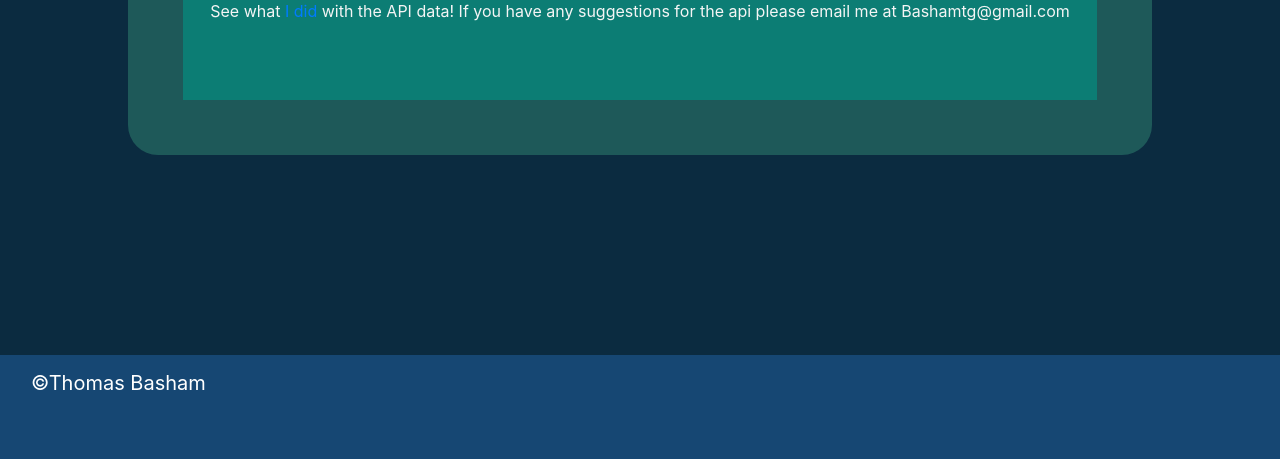
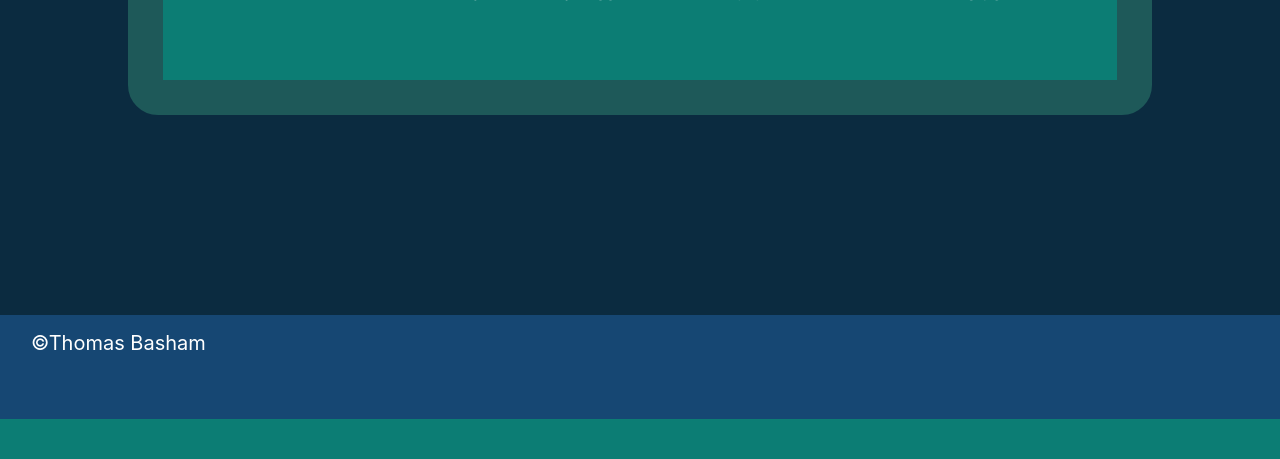
Before and after one commit to Thomas-Basham/hiking-trails-api, a Django app: page /documentation in a window 1280 px wide. Shown: the part 1147-1606 px from the top of the page. After the commit the page ends 1566 px from the top, so only its background shows below. Run offline with Django 4.2, Linux system fonts and the light colour scheme; some libraries are stand-ins or nearby versions.

Commit message:
added css variables

```diff
--- a/static/css/base.css
+++ b/static/css/base.css
@@ -1,3 +1,26 @@
+html,
+body {
+    --custom-font-family: -apple-system, BlinkMacSystemFont, Segoe UI, Roboto, Oxygen, Ubuntu,
+    Cantarell, Fira Sans, Droid Sans, Helvetica Neue, sans-serif;
+    --custom-bg-color: #0B2B40;
+    --custom-panel-color: #222;
+    --custom-box-shadow: 0 2px 8px 0 rgba(0, 0, 0, 0.8);
+    --custom-color: #fff;
+    --custom-color-brand: #1E5959;
+    --custom-color-brand-secondary: #0C7D74;
+    --custom-color-secondary: #164773;
+    --custom-border: solid #1E5959 25px;
+    --custom-border-radius: 5px;
+    --custom-spacing: 5px;
+
+
+    padding: 0 !important;
+    margin: 0 !important;
+    font-family: var(--custom-font-family) !important;
+    background-color: var(--custom-bg-color) !important;
+}
+
+
 main {
     background-color: #0B2B40;
     margin-bottom: 200px;
@@ -35,17 +58,18 @@
 }
 
 .docs {
-    background-color: #1E5959;
+    background-color: var(--custom-color-brand);
     width: 80vw;
     margin: 20px auto;
-    border: solid #1E5959 45px;
+    border: var(--custom-border);
     border-radius: 30px;
     padding-inline: 15px;
 }
 
 .docs-content {
     width: 32%;
-    background-color: #0C7D74;
+    background-color: var(--custom-color-brand-secondary);
+    /*filter: brightness(120%);*/
     padding: 30px;
     border: solid #1E5959 10px;
 
```
